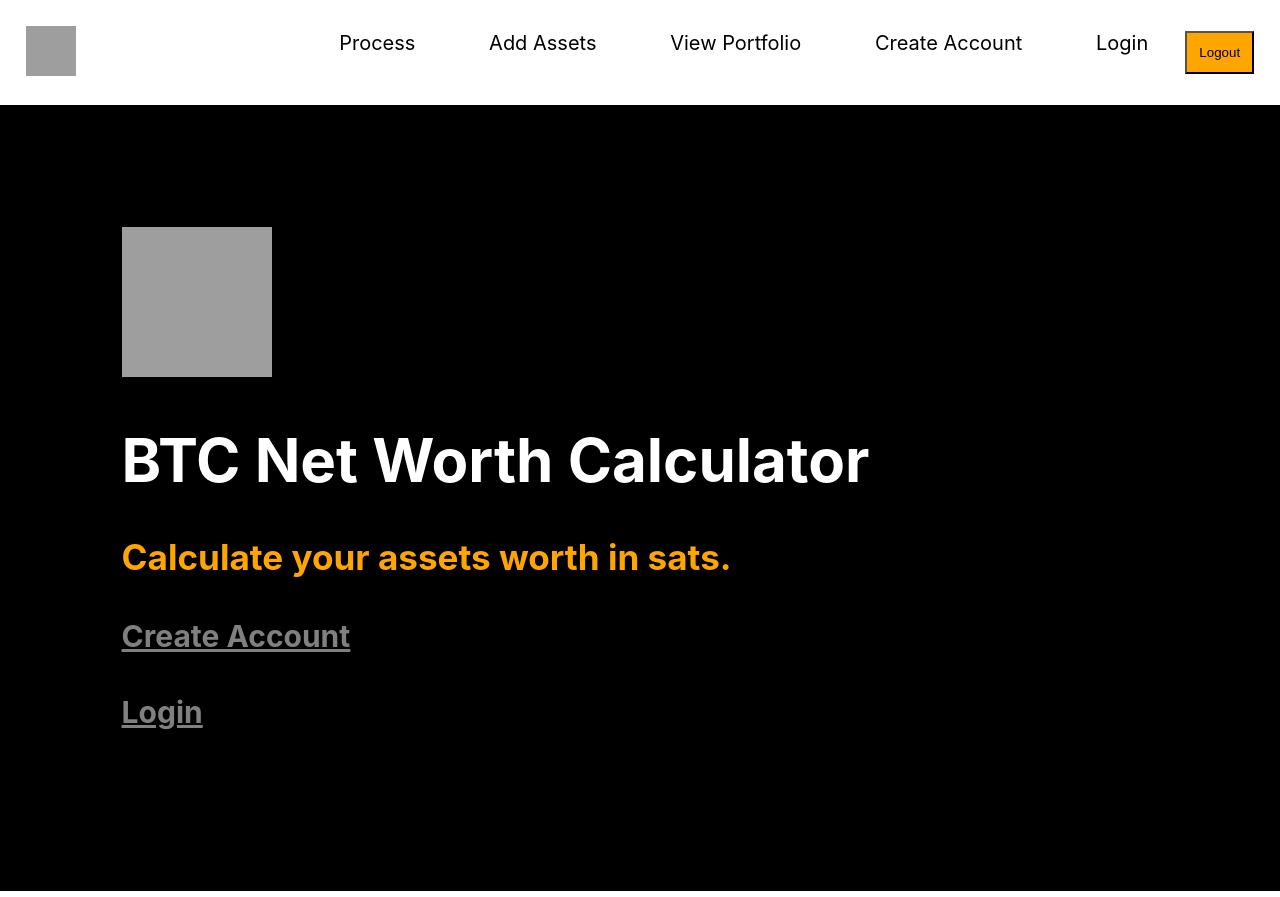
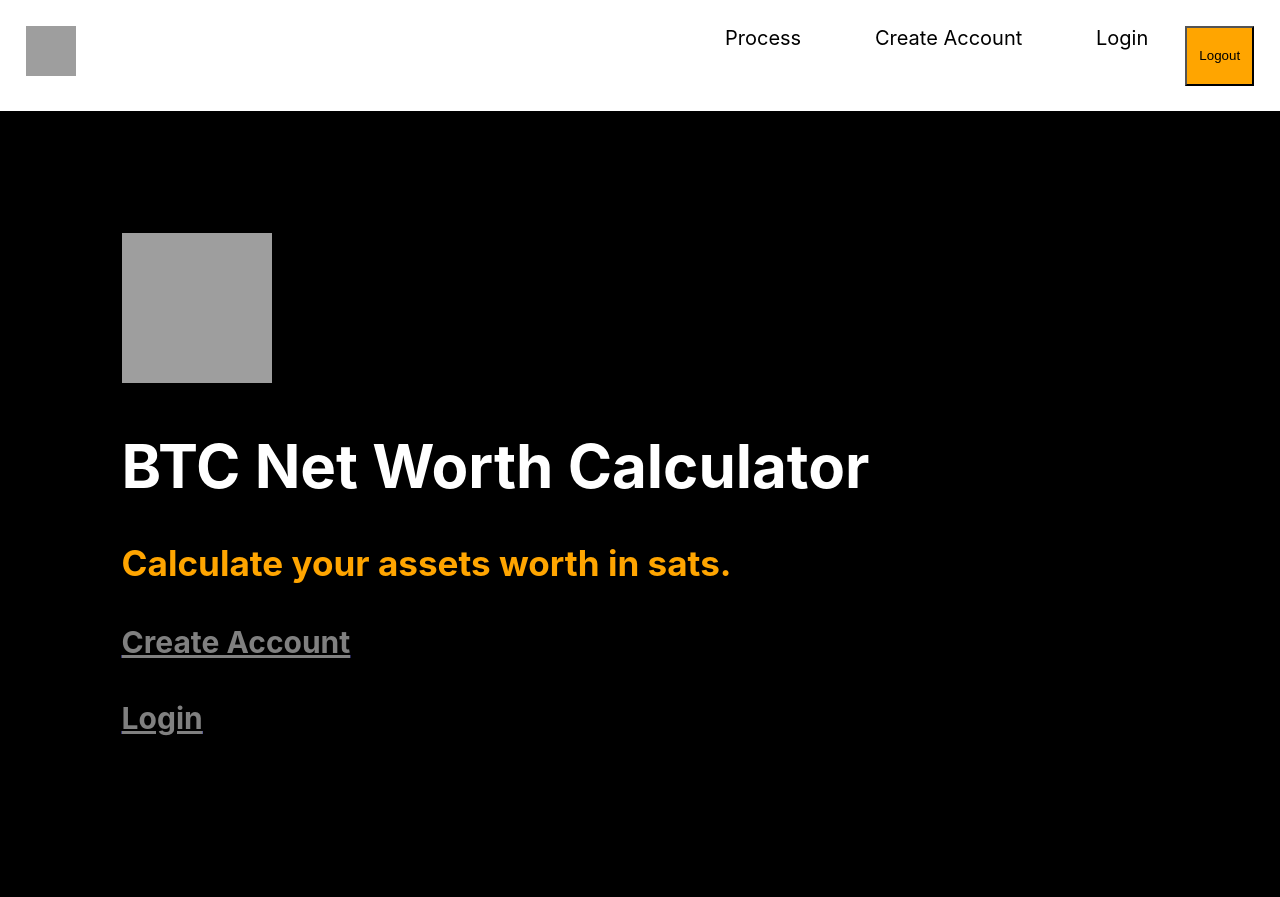
Before and after one commit to BTC-Net-Worth-Denominator/front-end, a React (Create React App) app: page / in a window 1280 px wide. Built offline with nearby package versions, Linux system fonts and the light colour scheme; grey boxes are pictures that could not be loaded.

Commit message:
created vanishing links if user is not logged in

```diff
--- a/src/Components/NavBar.js
+++ b/src/Components/NavBar.js
@@ -58,7 +58,7 @@ const NavBar = () => {
         localStorage.removeItem('token');
         push('/login')
     }
-
+    console.log(localStorage)
     return (
         <div style={NavStyling}>
             <div style={LogoStyling}>
@@ -69,9 +69,13 @@ const NavBar = () => {
             <div style={NavLinkStyling}>
                     <Link to='/process' style={LinkStyling}>Process</Link>
                 <br />
+                {localStorage.user_id !== undefined &&
                     <Link to='/add-assets' style={LinkStyling}>Add Assets</Link>
+                }
                 <br />
+                {localStorage.user_id !== undefined &&
                     <Link to='/portfolio' style={LinkStyling}>View Portfolio</Link>
+                }
                 <br />
                     <Link to='/create-account' style={LinkStyling}>Create Account</Link>
                 <br />
```
